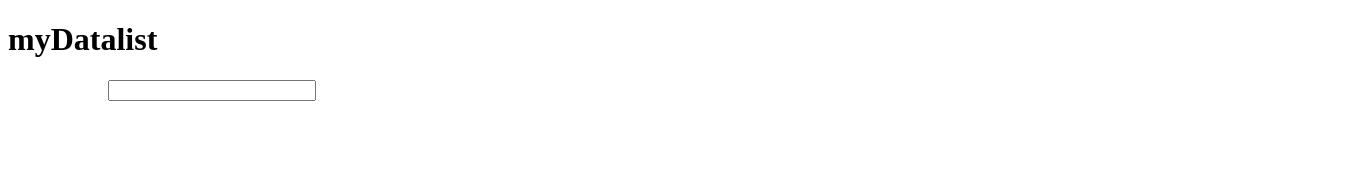
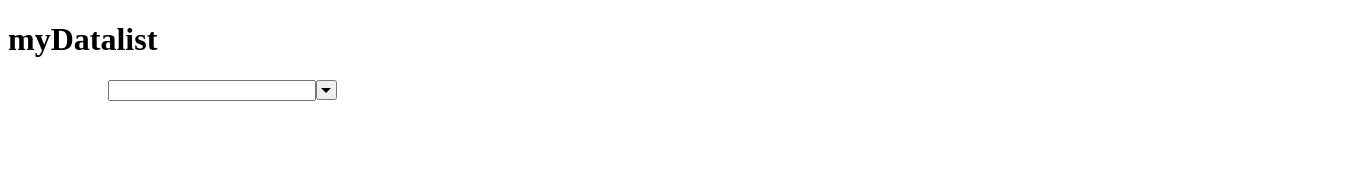
Before and after one commit to solstice333/Datalist, an Angular app: page / in a window 1280 px wide. Shown: the top 170 px of the page, 1372 px wide, since content can reach past the window. Built offline with nearby package versions, Linux system fonts and the light colour scheme.

Commit message:
damn arrow button took forever

```diff
--- a/src/app/datalist.component.css
+++ b/src/app/datalist.component.css
@@ -1,8 +1,20 @@
-input {
+.search {
     display: block;
-    width: 200px;
     position: relative;
     left: 100px;
+    height: 40px;
+}
+#bar {
+     float: left;
+}
+#bar input {
+    width: 200px;
+}
+#dropdown {
+    float: left;
+}
+#dropdown input {
+    font-weight: bolder;
 }
 select {
     width: 200px;
@@ -10,3 +22,14 @@ select {
     left: 100px;
     z-index: 1;
 }
+.arrow-down {
+    width: 0;
+    height: 0;
+    border-left: 5px solid transparent;
+    border-right: 5px solid transparent;
+    border-top: 5px solid black;
+    margin: 0.35em -0.2em;
+}
+.arrow-container {
+    float: left;
+}
--- a/src/app/datalist.component.html
+++ b/src/app/datalist.component.html
@@ -1,7 +1,14 @@
 <div id="myDatalist">
   <h1>myDatalist</h1>
-  <input #inputElem (keyup)="filterOpts(inputElem.value)">
-  <div *ngIf="datalist.length">
+  <div class="search">
+    <div id="bar">
+      <input #inputElem (keyup)="filterOpts(inputElem.value)">
+    </div>
+    <button class="arrow-container" type="button">
+      <div class="arrow-down"></div>
+    </button>
+  </div>
+  <div *ngIf="datalist.length && dropdownActive">
     <select #selectElem size={{max}} (change)="combo(selectElem, inputElem)">
       <option *ngFor="let opt of datalist">{{opt}}</option>
     </select>
```
